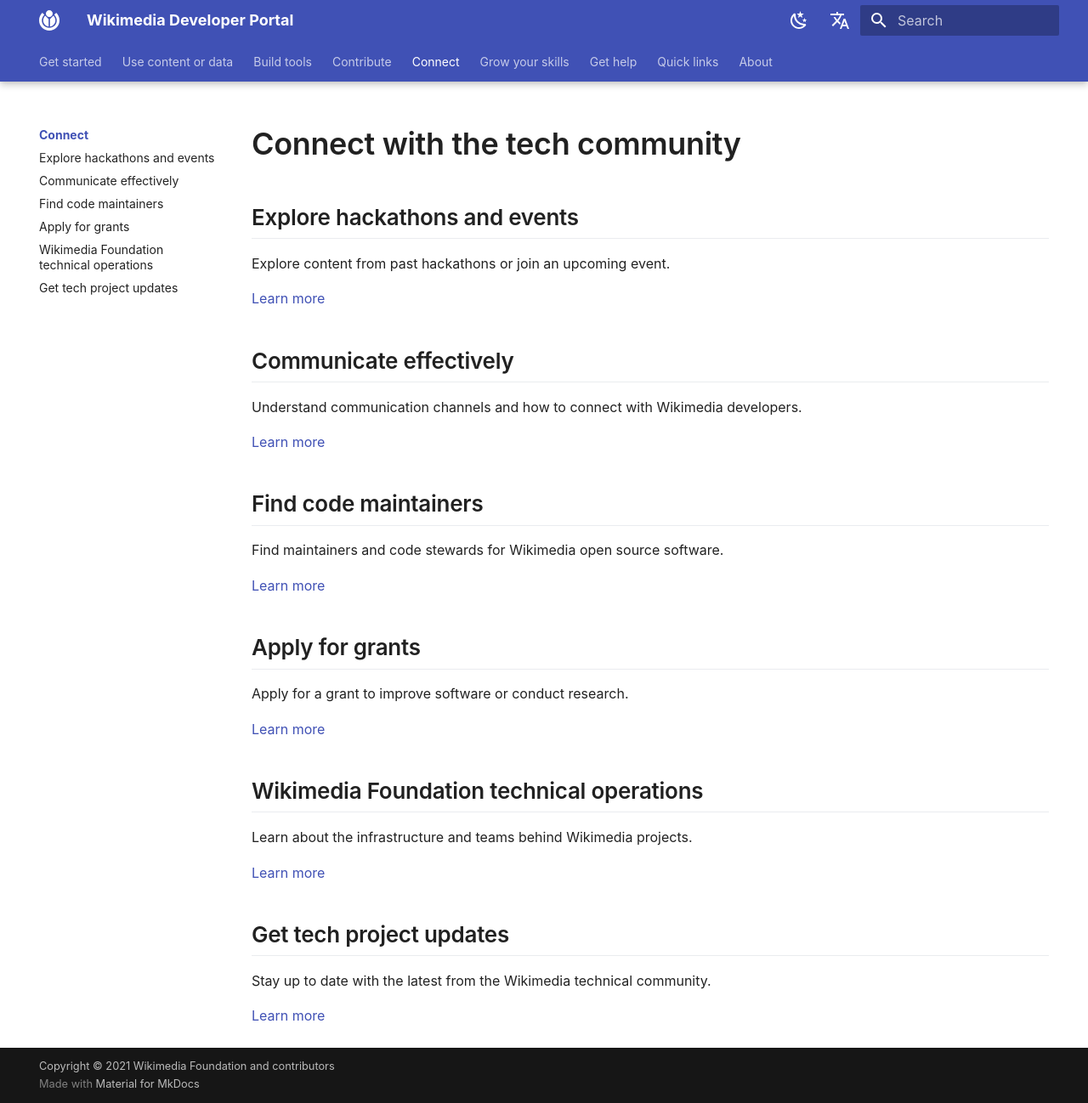
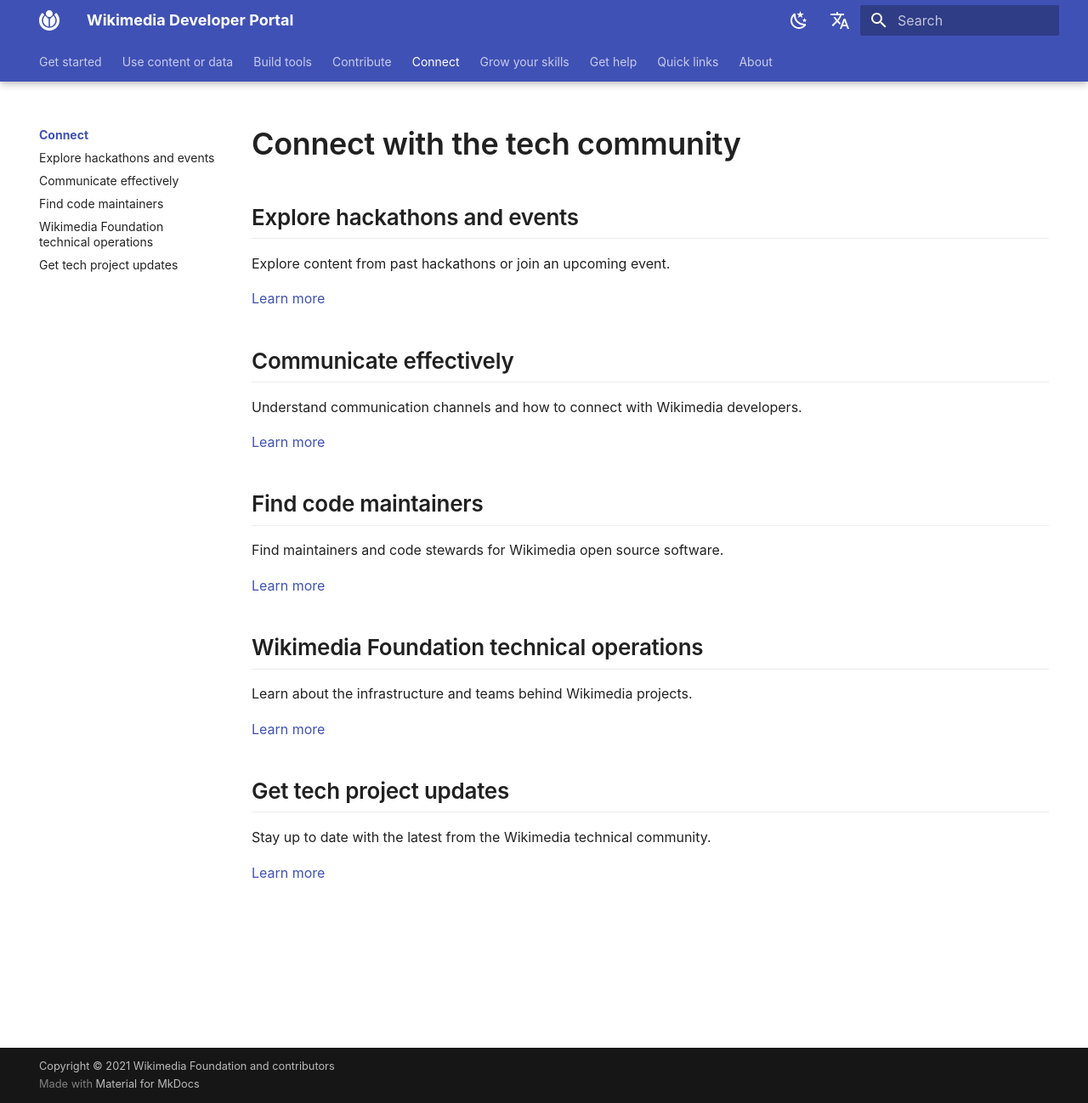
Before and after one commit to wikimedia/wikimedia-developer-portal, an MkDocs documentation site: the page built from src/connect/index.md, in a window 1280 px wide and 1298 px high. Shown: the whole window at 85% size. Built offline with MkDocs 1.6.1 and Material for MkDocs 9.7.7, drawn with Linux system fonts in a browser that asks for light colours; comment, search, counter and statistics services are not loaded.

Commit message:
content: Remove grants content
Bug: T293779
Change-Id: I9b35154a33e62311f46cef8309d47567e13ca6c6

```diff
--- a/mkdocs.yml
+++ b/mkdocs.yml
@@ -36,7 +36,6 @@
     - connect/events.md
     - connect/communicate.md
     - connect/code-maintainers.md
-    - connect/grants.md
     - connect/wmf-technical-operations.md
     - connect/updates.md
   - Grow your skills:
--- a/src/connect/grants.md
+++ /dev/null
@@ -1,4 +0,0 @@
----
-title: Apply for grants
-...
-{{ category.render( "grants" ) }}
--- a/src/connect/index.md
+++ b/src/connect/index.md
@@ -22,12 +22,6 @@
 
 [Learn more](code-maintainers.md)
 
-## Apply for grants
-
-Apply for a grant to improve software or conduct research.
-
-[Learn more](grants.md)
-
 ## Wikimedia Foundation technical operations
 
 Learn about the infrastructure and teams behind Wikimedia projects.
```
Also changed, not shown: 3 other files.
